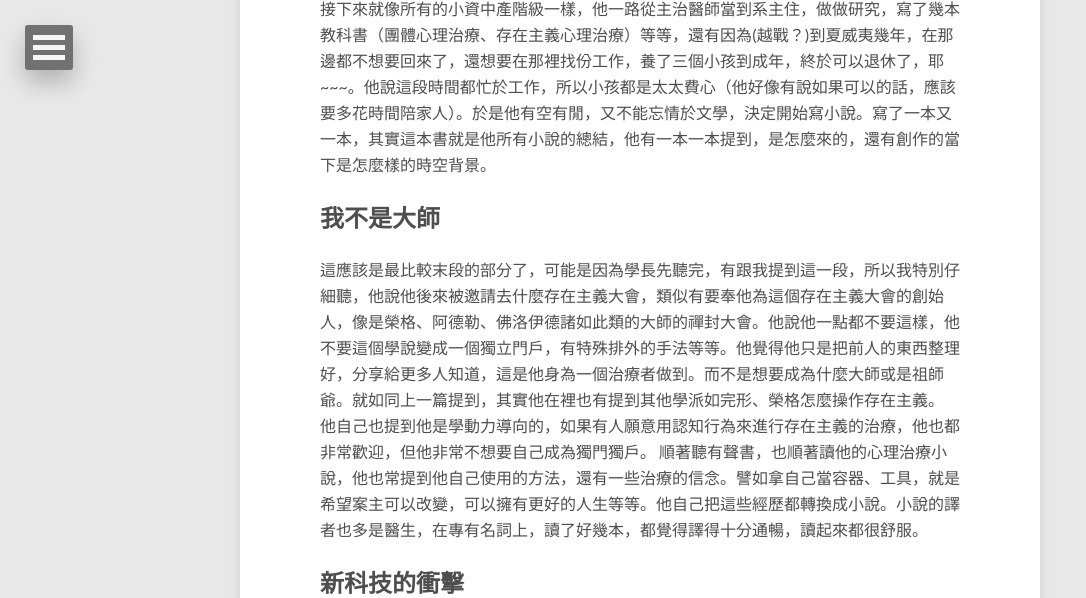
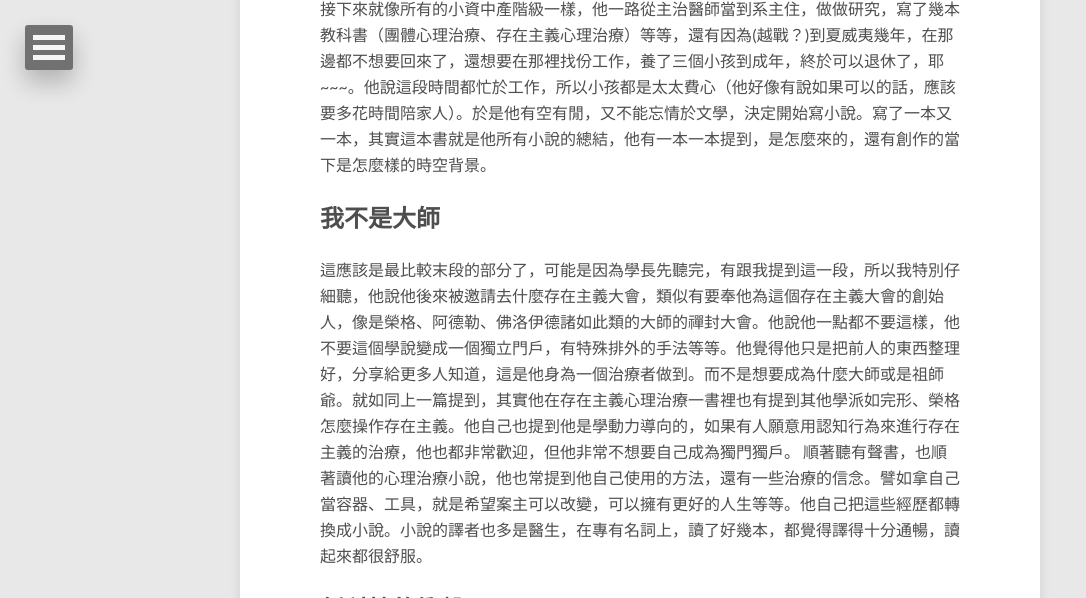
Before and after one commit to anatomind/anatomind.github.io, a Jekyll site: the page built from _posts/2017-12-04-becoming-myself.md, in a window 1280 px wide and 900 px high, scrolled down 2588 px, cut to the strip 0-598 px from the top of the window. Shown: the whole strip, without its empty margins (0-1086 px from the left). Built offline with Jekyll 4.4.1, drawn with Linux system fonts in a browser that asks for light colours; nearby versions of some CDN libraries; comment, search, counter and statistics services are not loaded; some of the changed text lies outside the part shown.

Commit message:
fix becoming myself

```diff
--- a/_posts/2017-12-04-becoming-myself.md
+++ b/_posts/2017-12-04-becoming-myself.md
@@ -11,7 +11,7 @@
 
 ## 前言<a id="sec-1-1"></a>
 
-斷斷續續聽了兩個月，雖然不是可以通盤理解，也有很多時候是在車子上開車，有時候外頭的車聲很大，或是小孩子的啼哭聲，無法和文字閱讀比較，但是另外一方面，如果是文字閱讀的話，大概現在還看不完吧。 忘記是在哪裡看到有這本歐文．亞隆( Irvin D. Yalom)的自傳, <a id="orge627966"></a>]]。有趣的是，副標是 a psychiatrist's memoir；在書末的章節，亞隆回首自己的人生和現代的精神醫學，他說他那個年代根本就沒有藥物、能做的事情很少；他說他去學會看到[ rTMS](https://en.wikipedia.org/wiki/Transcranial_magnetic_stimulation) 根本就不知道那是什麼……，覺得自己被留在時代的潮流末端。
+斷斷續續聽了兩個月，雖然不是可以通盤理解，也有很多時候是在車子上開車，有時候外頭的車聲很大，或是小孩子的啼哭聲，無法和文字閱讀比較，但是另外一方面，如果是文字閱讀的話，大概現在還看不完吧。 忘記是在哪裡看到有這本歐文．亞隆( Irvin D. Yalom)的[ 自傳 ](https://www.amazon.com/Becoming-Myself-Psychiatrists-Irvin-Yalom-ebook/dp/B06Y99Q6NT/ref=redir_mobile_desktop?_encoding=UTF8&qid=&ref_=tmm_kin_title_0&sr=)。有趣的是，副標是 a psychiatrist's memoir；在書末的章節，亞隆回首自己的人生和現代的精神醫學，他說他那個年代根本就沒有藥物、能做的事情很少；他說他去學會看到[ rTMS](https://en.wikipedia.org/wiki/Transcranial_magnetic_stimulation) 根本就不知道那是什麼……，覺得自己被留在時代的潮流末端。
 
 另一本是Oliver Sacks的 [ <<On the Move: A Life>> ](https://www.amazon.com/Move-Life-Oliver-Sacks/dp/0804170932), 已經一年多了，但是還沒看完（遮臉），只好之後用聽的比較快……，Sacks是神經學家，Yalom在書中也有提到他，不過說和他不認識。(就是錯把太太當帽子的人/火星學上的人類學家) 因為都是一邊聽一邊做其他事，也沒空做什麼筆記，只好把還殘留在腦海的都寫下來。這兩個月也介紹給學長聽，學長和我，我們常常聊這本書，把自己的生活和看這本書的感受討論討論，寫在這裡的我也不清楚是書中、我的、還是學長的想法了。
 
@@ -20,7 +20,7 @@
 
 如果你去看On the Move 的封面，就是一個帥氣挺拔的男子和重機，跟Becoming myself 一圈又一圈，像是腦子嗎？（其實我不知道是什麼）就知道這兩人的人生差遠了……扯遠了，但如果你聽/看完這一本，你也會認同就像亞隆自己說的，他覺得自己這樣的人生其實真的很幸福。
 
-## 醫學生和之前<a id="sec-1-2"></a>
+## 醫學生和之前
 
 這本就像是所有傳記一樣，是用編年的方式描寫，亞隆講得非常的詳細，從他小時候開始講，講到他國/高中就認識現在的太太，從大學就開始交往了。他講了一段他自己對於失去女朋友的焦慮，這一段我印象超深刻，我一直以為這樣的焦慮感是只有我自己才有，沒有到亞隆也有！
 
@@ -36,7 +36,7 @@
 
 會想走醫科是因為覺得科學很有趣、文學也很有趣，但好像只有醫學可以兼顧這兩者（這跟我當初說服自己的理由也很相似）
 
-## 住院醫師時期<a id="sec-1-3"></a>
+## 住院醫師時期
 
 人生就是不斷的選擇選擇又選擇，你可以讀到亞隆他自己在人生的選擇時，選了什麼又為什麼而選，我覺得這部分很迷人。因為我們人生在每一個時間點，都只能選一次，即便你可以重選，但因為時間點的不同，也意謂著和當時是不一樣的。他說了很多東西，即使是過了五十年、即時是在美國，和我們這裡國情不同，但有些東西的理由是類似的。
 
@@ -46,17 +46,17 @@
 
 有時候，我會想，就這樣？不過再回頭想想，也是啊，人們能看多遠？這就是他人做傳，和自己寫傳的差別。他人來寫，總是要說主角是從小目光遠大要改變世界；亞隆自己覺得沒有說我因為想要幫助別人，所以立志走這一行。而是，走這一行好像不討厭，有些東西我也喜歡，再花點時間鑽研，咦，好像可以幫助到別人，而且有很好的回饋，所以就繼續做、繼續學。
 
-## 其他<a id="sec-1-4"></a>
+## 其他
 
 接下來就像所有的小資中產階級一樣，他一路從主治醫師當到系主住，做做研究，寫了幾本教科書（團體心理治療、存在主義心理治療）等等，還有因為(越戰？)到夏威夷幾年，在那邊都不想要回來了，還想要在那裡找份工作，養了三個小孩到成年，終於可以退休了，耶~~~。他說這段時間都忙於工作，所以小孩都是太太費心（他好像有說如果可以的話，應該要多花時間陪家人）。於是他有空有閒，又不能忘情於文學，決定開始寫小說。寫了一本又一本，其實這本書就是他所有小說的總結，他有一本一本提到，是怎麼來的，還有創作的當下是怎麼樣的時空背景。
 
-## 我不是大師<a id="sec-1-5"></a>
+## 我不是大師
 
-這應該是最比較末段的部分了，可能是因為學長先聽完，有跟我提到這一段，所以我特別仔細聽，他說他後來被邀請去什麼存在主義大會，類似有要奉他為這個存在主義大會的創始人，像是榮格、阿德勒、佛洛伊德諸如此類的大師的禪封大會。他說他一點都不要這樣，他不要這個學說變成一個獨立門戶，有特殊排外的手法等等。他覺得他只是把前人的東西整理好，分享給更多人知道，這是他身為一個治療者做到。而不是想要成為什麼大師或是祖師爺。就如同上一篇提到，其實他在<a id="org61ca781"></a>裡也有提到其他學派如完形、榮格怎麼操作存在主義。他自己也提到他是學動力導向的，如果有人願意用認知行為來進行存在主義的治療，他也都非常歡迎，但他非常不想要自己成為獨門獨戶。 順著聽有聲書，也順著讀他的心理治療小說，他也常提到他自己使用的方法，還有一些治療的信念。譬如拿自己當容器、工具，就是希望案主可以改變，可以擁有更好的人生等等。他自己把這些經歷都轉換成小說。小說的譯者也多是醫生，在專有名詞上，讀了好幾本，都覺得譯得十分通暢，讀起來都很舒服。
+這應該是最比較末段的部分了，可能是因為學長先聽完，有跟我提到這一段，所以我特別仔細聽，他說他後來被邀請去什麼存在主義大會，類似有要奉他為這個存在主義大會的創始人，像是榮格、阿德勒、佛洛伊德諸如此類的大師的禪封大會。他說他一點都不要這樣，他不要這個學說變成一個獨立門戶，有特殊排外的手法等等。他覺得他只是把前人的東西整理好，分享給更多人知道，這是他身為一個治療者做到。而不是想要成為什麼大師或是祖師爺。就如同上一篇提到，其實他在存在主義心理治療一書裡也有提到其他學派如完形、榮格怎麼操作存在主義。他自己也提到他是學動力導向的，如果有人願意用認知行為來進行存在主義的治療，他也都非常歡迎，但他非常不想要自己成為獨門獨戶。 順著聽有聲書，也順著讀他的心理治療小說，他也常提到他自己使用的方法，還有一些治療的信念。譬如拿自己當容器、工具，就是希望案主可以改變，可以擁有更好的人生等等。他自己把這些經歷都轉換成小說。小說的譯者也多是醫生，在專有名詞上，讀了好幾本，都覺得譯得十分通暢，讀起來都很舒服。
 
 
 
-## 新科技的衝擊<a id="sec-1-6"></a>
+## 新科技的衝擊
 
 ![Photo by Ian Schneider](https://i.imgur.com/M4yREw5.jpg)
 
@@ -64,10 +64,10 @@
 
 我也是，但一直想要寫點什麼，可以也不知道怎麼樣用文字來表達比較清楚。這本書可以說是現代精神醫學演化的一個縮影，隨著50、60 年代開始的藥物大發現，好像人類攻破了最後一道防線，結果到90年代就開始停下來了。藥物改變了很多，但是還是有很大的一部分，不知道是什麼。亞隆在這五十年來，看著自己當初所學的心理治療，從主流治療開始退縮，變成一小塊的心理治療。即便是心理治療，也從早期他所學的動力取向的精神分析，變成了認知行為治療為大宗。「也許是我老了」，也很多意思，是跟不上時代了？還是時間不再允許他再學成一個新的東西？或許五十年後，藥物也變成了古老的治療？也許有一天人腦的思考就會化約成一些化學物質的傳遞而已；也許，到時候再回頭看存在心理治療時，再想想，人，活著到底是為了什麼？
 
-## 我的子女們都離婚<a id="sec-1-7"></a>
+## 我的子女們都離婚
 
 亞隆在書末像讀者說，他的三個子女都離婚又再婚，他現在有可愛的孫子，雖然老朋友們一個又一個凋零。他常和他太太討論，他們是做錯了什麼？不然怎麼三個子女都離婚？亞隆好像還是有點介意這點。即使是他的專長、即使最會做心理治療，他，仍然像是個一般人，無法避免自己的子女有婚姻問題，雖然以目前來看，結局是好的。他說因為現在的離婚率高，每個人都想要追求自己。他從很年輕就和現在的太太在一起了，他不知道世界為什麼會變這樣。
 
-還有最後一句，他說：「我也怕死」。什麼？研究存在主義心理治療，大師耶，治療過多少人，而且還活了87歲，自己寫過<a id="org96bbe49"></a>，<a id="orge318b08"></a>等討論死亡、甚至這就是他的專長耶。他還是說他對於死亡仍然會有焦慮。這就像是達賴說他怕死，他有七情六慾一樣。因為即使讀過再多的書、治療再多的人，因為本身自己也是人，也不可能有什麼完完全全不一樣，所以怕死，在死亡面前還是會焦慮。這是可以理解的。也讓我們鬆口氣。連他都這樣了，那平平凡凡的我們，不也是嗎？他說的「死亡、孤獨、責任、無意義」的人生四大終極關懷，也不是讀讀書、寫寫作，替好多人治療就可以到達終點。他也沒有提到自己這四大是怎麼處理的？不過，有種，這是我最後一本書了，我等待死神的到來，我活夠了，謝謝大家。
+還有最後一句，他說：「我也怕死」。什麼？研究存在主義心理治療，大師耶，治療過多少人，而且還活了87歲，自己寫過<<凝視太陽>>，<<叔本華的眼淚>>等討論死亡、甚至這就是他的專長耶。他還是說他對於死亡仍然會有焦慮。這就像是達賴說他怕死，他有七情六慾一樣。因為即使讀過再多的書、治療再多的人，因為本身自己也是人，也不可能有什麼完完全全不一樣，所以怕死，在死亡面前還是會焦慮。這是可以理解的。也讓我們鬆口氣。連他都這樣了，那平平凡凡的我們，不也是嗎？他說的「死亡、孤獨、責任、無意義」的人生四大終極關懷，也不是讀讀書、寫寫作，替好多人治療就可以到達終點。他也沒有提到自己這四大是怎麼處理的？不過，有種，這是我最後一本書了，我等待死神的到來，我活夠了，謝謝大家。
 
 值得一讀，推薦給大家。
```
